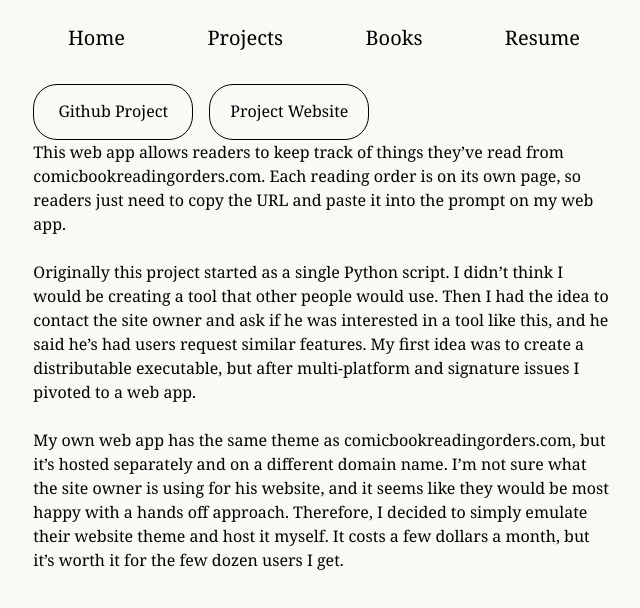
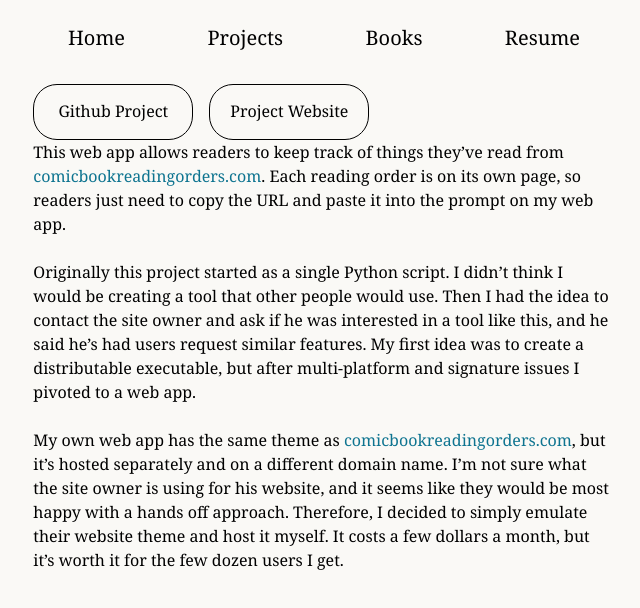
Before and after one commit to jacob-armiger/react-portfolio-site, a Next.js app: page /project/comic-list-webscraper in a window 1280 px wide. Shown: the top 608 px of the page, without its empty margins (316-956 px from the left). Built offline with nearby package versions, Linux system fonts and the light colour scheme.

Commit message:
Update link styling

```diff
--- a/src/pages/project/comic-list-webscraper.js
+++ b/src/pages/project/comic-list-webscraper.js
@@ -1,4 +1,5 @@
 import { useRouter } from "next/router";
+import Link from "next/link";
 import Button from "@/components/Button";
 
 export default function Project() {
@@ -14,7 +15,7 @@ export default function Project() {
             <h1 className="my-4 text-center font-bold">{project?.name}</h1>
             <img className="" src={project?.image} />
 
-            <div className="mx-1 sm:mx-auto my-4 flex max-w-prose flex-col items-center sm:items-start">
+            <div className="mx-1 my-4 flex max-w-prose flex-col items-center sm:mx-auto sm:items-start">
                 <div className="flex w-min flex-row space-x-4">
                     <Button
                         url="https://github.com/jacob-armiger/comic-list-web-scraper"
@@ -28,15 +29,17 @@ export default function Project() {
                 <p>
                     This web app allows readers to keep track of things they’ve
                     read from{" "}
-                    <a href="https://comicbookreadingorders.com">
+                    <Link
+                        className="text-cyan-700"
+                        href="https://comicbookreadingorders.com"
+                    >
                         comicbookreadingorders.com
-                    </a>
+                    </Link>
                     . Each reading order is on its own page, so readers just
                     need to copy the URL and paste it into the prompt on my web
                     app.
-                </p>
-                <br />
-                <p>
+                    <br />
+                    <br />
                     Originally this project started as a single Python script. I
                     didn’t think I would be creating a tool that other people
                     would use. Then I had the idea to contact the site owner and
@@ -44,13 +47,15 @@ export default function Project() {
                     he’s had users request similar features. My first idea was
                     to create a distributable executable, but after
                     multi-platform and signature issues I pivoted to a web app.
-                </p>
-                <br />
-                <p>
+                    <br />
+                    <br />
                     My own web app has the same theme as{" "}
-                    <a href="comicbookreadingorders.com">
+                    <Link
+                        className="text-cyan-700"
+                        href="comicbookreadingorders.com"
+                    >
                         comicbookreadingorders.com
-                    </a>
+                    </Link>
                     , but it’s hosted separately and on a different domain name.
                     I’m not sure what the site owner is using for his website,
                     and it seems like they would be most happy with a hands off
```
